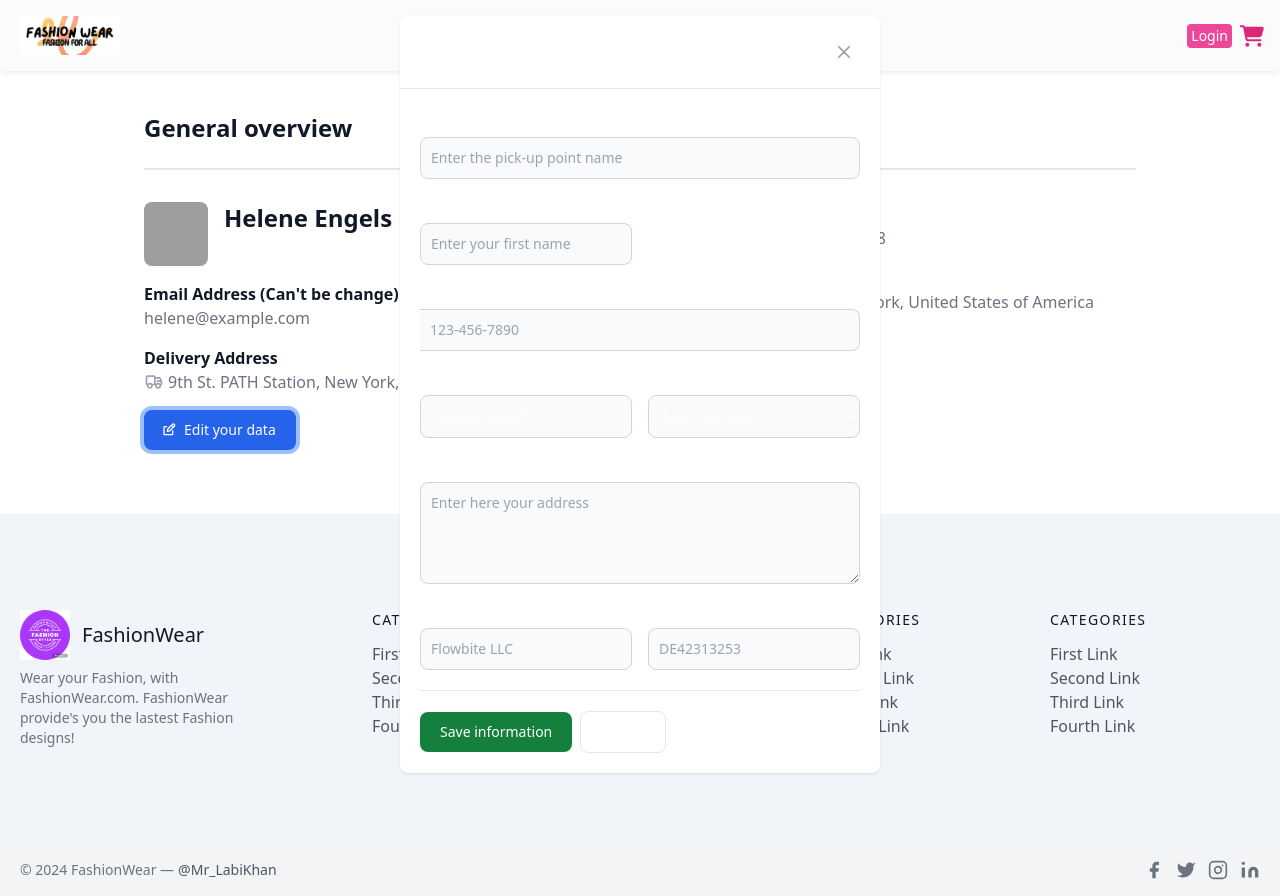
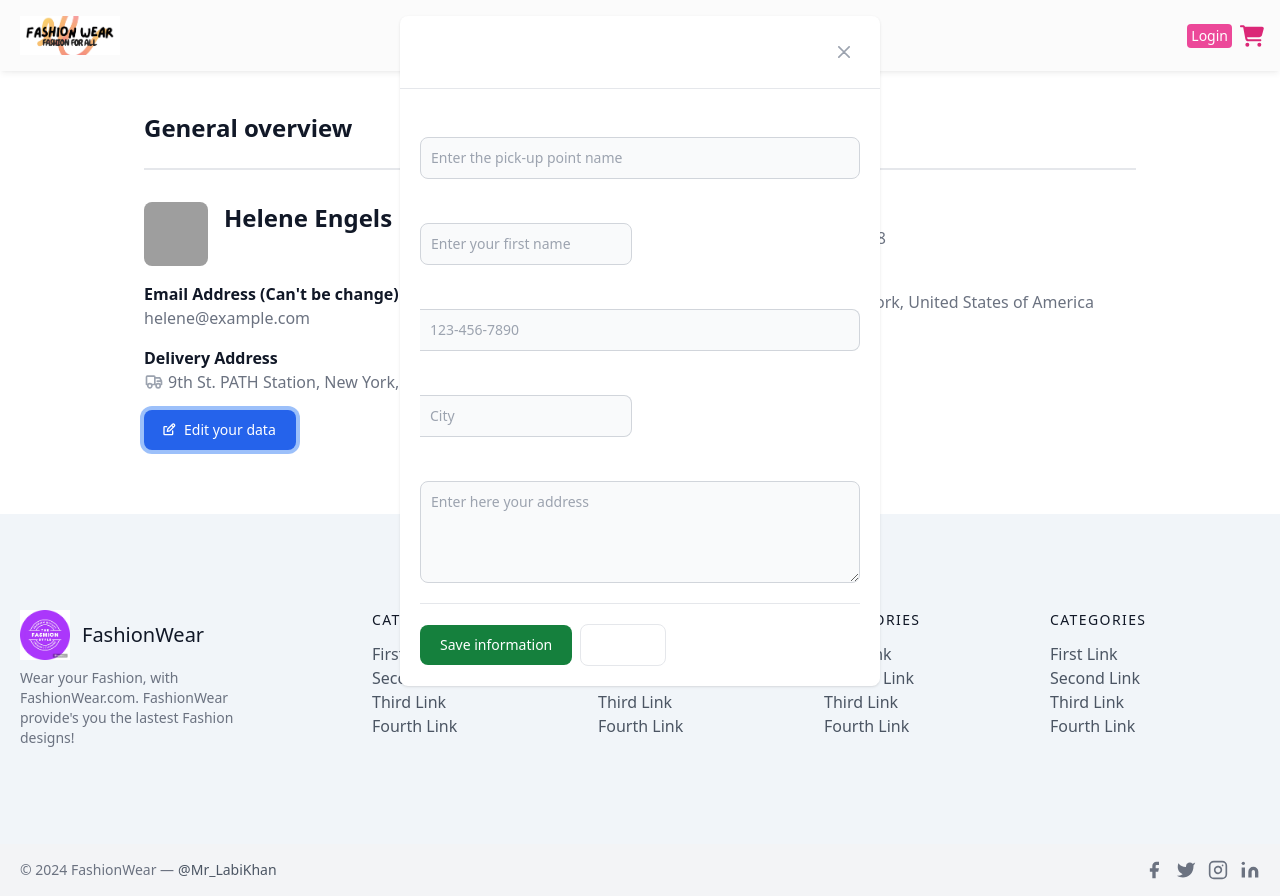
Before and after one commit to Laraib007/Ecommerce-NextJs-Project, a Next.js app: page /myaccount in a window 1280 px wide. Both pictures are taken after a click on the button "Edit your data". Built offline with nearby package versions, Linux system fonts and the light colour scheme; grey boxes are pictures that could not be loaded.

Commit message:
cleaning

```diff
--- a/src/pages/myaccount.js
+++ b/src/pages/myaccount.js
@@ -107,44 +107,18 @@ const Myaccount = () => {
                 </div>
               </div>
 
-              <div class="col-span-2 sm:col-span-1">
-                <div class="mb-2 flex items-center gap-2">
-                  <label for="select_country_input_billing_modal" class="block text-sm font-medium text-white "> Country* </label>
-                </div>
-                <select id="select_country_input_billing_modal" class="block w-full rounded-lg border border-gray-300 bg-gray-50 p-2.5 text-sm text-white focus:border-primary-500 focus:ring-primary-500 dark:border-gray-600 dark:bg-gray-700  dark:placeholder:text-gray-400 dark:focus:border-primary-500 dark:focus:ring-primary-500">
-                  <option selected>United States</option>
-                  <option value="AS">Australia</option>
-                  <option value="FR">France</option>
-                  <option value="ES">Spain</option>
-                  <option value="UK">United Kingdom</option>
-                </select>
-              </div>
+
 
               <div class="col-span-2 sm:col-span-1">
                 <div class="mb-2 flex items-center gap-2">
                   <label for="select_city_input_billing_modal" class="block text-sm font-medium text-white "> City* </label>
                 </div>
-                <select id="select_city_input_billing_modal" class="block w-full rounded-lg border border-gray-300 bg-gray-50 p-2.5 text-sm text-white focus:border-primary-500 focus:ring-primary-500 dark:border-gray-600 dark:bg-gray-700  dark:placeholder:text-gray-400 dark:focus:border-primary-500 dark:focus:ring-primary-500">
-                  <option selected>San Francisco</option>
-                  <option value="NY">New York</option>
-                  <option value="LA">Los Angeles</option>
-                  <option value="CH">Chicago</option>
-                  <option value="HU">Houston</option>
-                </select>
+                <input type="text" id="phone-input" class="z-20 block w-full rounded-e-lg border border-s-0 border-gray-300 bg-gray-50 p-2.5 text-sm text-white focus:border-primary-500 focus:ring-primary-500 dark:border-gray-600 dark:border-s-gray-700  dark:bg-gray-700  dark:placeholder:text-gray-400 dark:focus:border-primary-500" pattern="[0-9]{3}-[0-9]{3}-[0-9]{4}" placeholder="City" required />
               </div>
 
               <div class="col-span-2">
                 <label for="address_billing_modal" class="mb-2 block text-sm font-medium text-white "> Delivery Address* </label>
                 <textarea id="address_billing_modal" rows="4" class="block w-full rounded-lg border border-gray-300 bg-gray-50 p-2.5 text-sm text-white focus:border-primary-500 focus:ring-primary-500 dark:border-gray-600 dark:bg-gray-700  dark:placeholder:text-gray-400 dark:focus:border-primary-500 dark:focus:ring-primary-500" placeholder="Enter here your address"></textarea>
-              </div>
-              <div class="col-span-2 sm:col-span-1">
-                <label for="company_name" class="mb-2 block text-sm font-medium text-white "> Company name </label>
-                <input type="text" id="company_name" class="block w-full rounded-lg border border-gray-300 bg-gray-50 p-2.5 text-sm text-white focus:border-primary-500 focus:ring-primary-500 dark:border-gray-600 dark:bg-gray-700  dark:placeholder:text-gray-400 dark:focus:border-primary-500 dark:focus:ring-primary-500" placeholder="Flowbite LLC" />
-              </div>
-
-              <div class="col-span-2 sm:col-span-1">
-                <label for="vat_number" class="mb-2 block text-sm font-medium text-white "> VAT number </label>
-                <input type="text" id="vat_number" class="block w-full rounded-lg border border-gray-300 bg-gray-50 p-2.5 text-sm text-white focus:border-primary-500 focus:ring-primary-500 dark:border-gray-600 dark:bg-gray-700  dark:placeholder:text-gray-400 dark:focus:border-primary-500 dark:focus:ring-primary-500" placeholder="DE42313253" />
               </div>
             </div>
             <div class="border-t border-gray-200 pt-4 dark:border-gray-700 md:pt-5">
```
